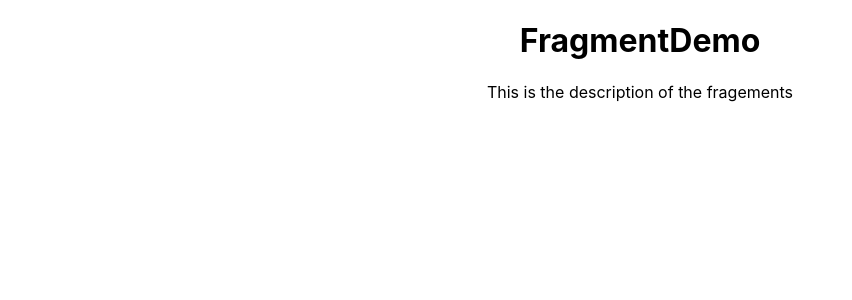
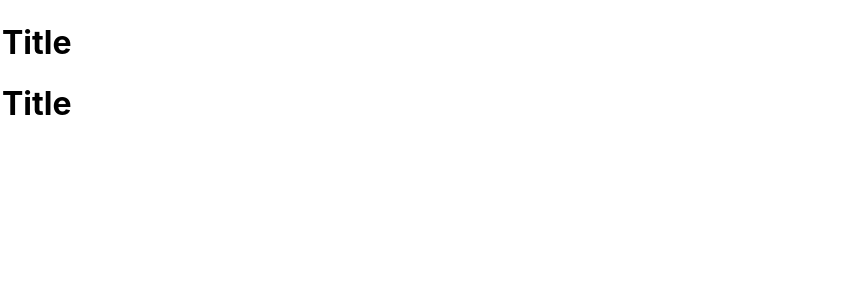
Before and after one commit to Adarsh-NP/react_tutorial, a React (Create React App) app: page / in a window 1280 px wide. Shown: the top 300 px of the page, without its empty margins (0-852 px from the left). Built offline with nearby package versions, Linux system fonts and the light colour scheme.

Commit message:
Fragments completed

```diff
--- a/src/App.js
+++ b/src/App.js
@@ -21,13 +21,15 @@ import Inline from './styling/inline';
 import Form from './components/forms/form';
 import LifecycleA from './components/Lifecycle/LifecycleA';
 import FragmentDemo from './components/fragments/FragmentDemo';
+import Table from './components/fragments/Table';
 
 
 class App extends Component {
   render() {
     return (
     <div className="App">
-        <FragmentDemo />
+        <Table />
+        {/* <FragmentDemo /> */}
         {/* <Form /> */}
         {/* <LifecycleA /> */}
         {/* <Inline /> */}
--- /dev/null
+++ b/src/components/fragments/Columns.js
@@ -0,0 +1,24 @@
+import React from 'react'
+
+function Columns() {
+    const items = ['adarsh', 'Narayan']
+    return (
+        <React.Fragment>
+            {/* <td>Name</td>
+            <td>Adarsh</td> */}
+            {
+            items.map( item => (
+                <React.Fragment key={item.id}>
+                    <h1>Title</h1>
+                    <p>{item.title}</p>
+                </React.Fragment>
+            ))
+        }
+        </React.Fragment>
+    )
+}
+//fragments accept key when rendering list of items
+//key is the only attribute that can be passed to react fragment
+//react fragment can also be represented by <> and </>
+//without writing anything inside it but we can't pass in the key attribute in this case
+export default Columns
--- /dev/null
+++ b/src/components/fragments/Table.js
@@ -0,0 +1,16 @@
+import React from 'react'
+import Columns from './Columns'
+
+function Table() {
+    return (
+        <table>
+            <tbody>
+                <tr>
+                    <Columns />
+                </tr>
+            </tbody>
+        </table>
+    )
+}
+
+export default Table
```
